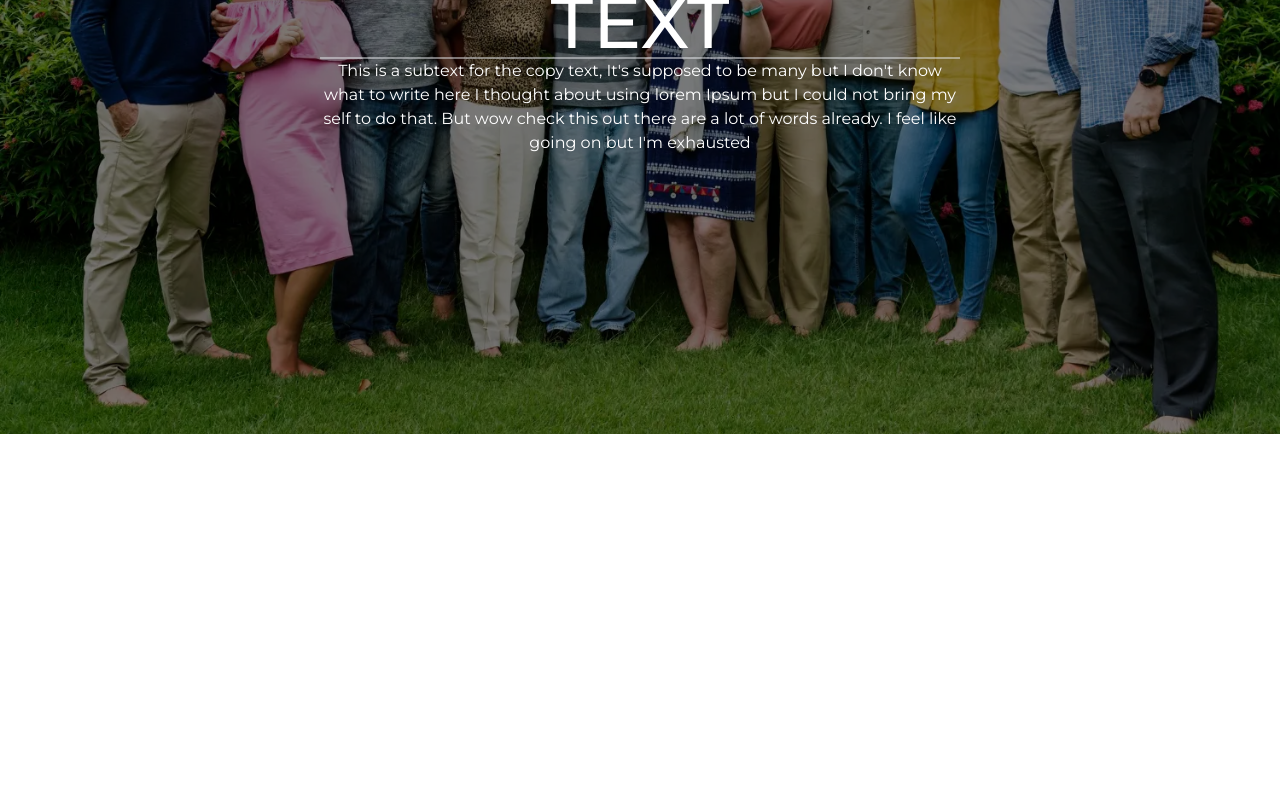
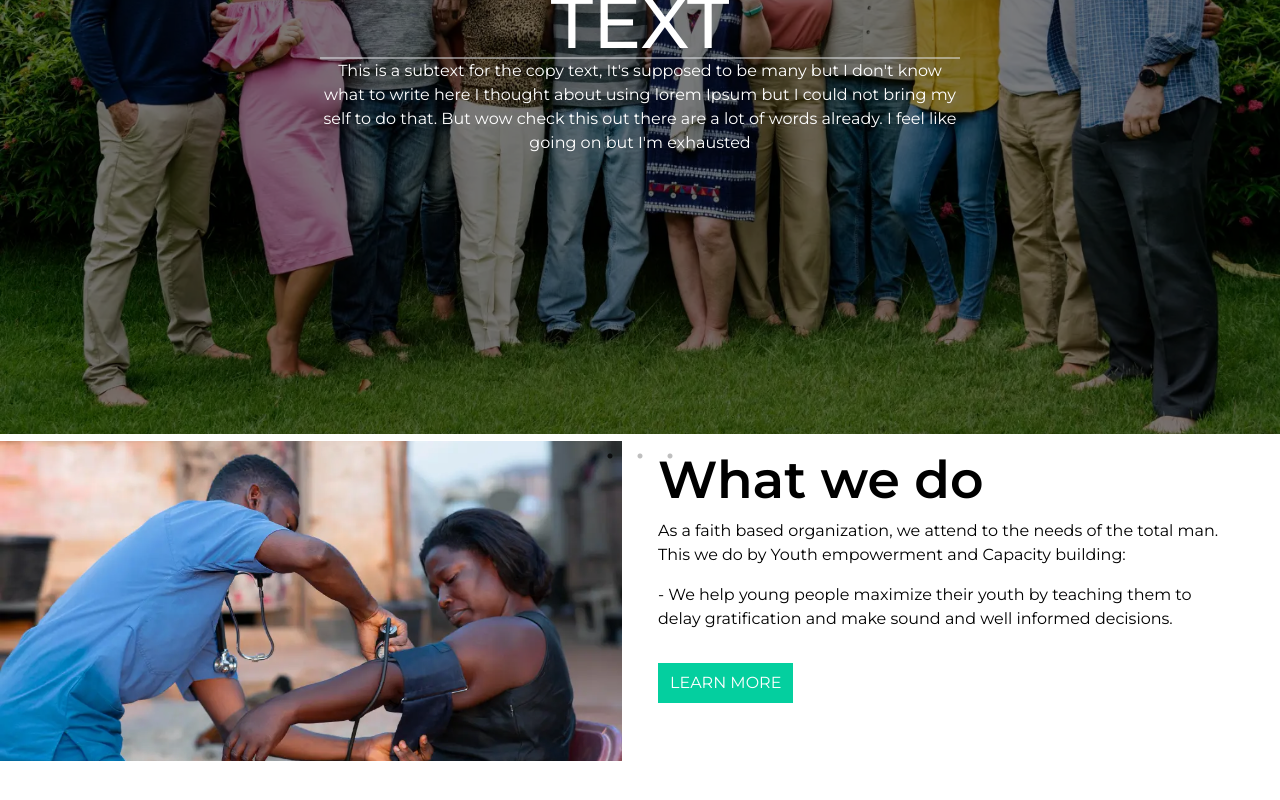
Before and after one commit to ebokes/mercy-house-initiative, a React (Create React App) app: page / in a window 1280 px wide. Shown: the part 366-1166 px from the top of the page. Before the commit the page ends 807 px from the top, so only its background shows below. Built offline with nearby package versions, Linux system fonts and the light colour scheme.

Commit message:
style: style whatWeDo section of the landing page

```diff
--- a/src/App.js
+++ b/src/App.js
@@ -10,7 +10,7 @@ import WhoWeAre from "./pages/WhoWeAre";
 
 function App() {
   return (
-    <div className="font-Montserrat overflow-hidden relative">
+    <div className="font-Montserrat overflow-x-hidden relative">
       <Navbar />
       <Routes>
         <Route path="/" element={<WhoWeAre />} />
--- a/src/components/WhatWeDoIntro.jsx
+++ b/src/components/WhatWeDoIntro.jsx
@@ -1,7 +1,31 @@
 import React from "react";
+import { Link } from "react-router-dom";
 
 const WhatWeDoIntro = () => {
-  return <div>WhatWeDoIntro</div>;
+  return (
+    <section className="lg:flex justify-between h-80 space-x-9 mb-[200px] mx-auto">
+      <div className="h-full  lg:w-[50%] bg-cover bg-no-repeat bg-medic bg-center"></div>
+      <div className="lg:w-[50%] bg-gradient-to-t from-white to-white">
+        <div className="lg:max-w-[600px] pr-5">
+          <h2 className="text-[52px] font-semibold">What we do</h2>
+          <p className="mb-4">
+            As a faith based organization, we attend to the needs of the total
+            man. This we do by Youth empowerment and Capacity building:
+          </p>
+          <p>
+            - We help young people maximize their youth by teaching them to
+            delay gratification and make sound and well informed decisions.
+          </p>
+          <Link
+            className="bg-color1 text-white px-3 py-2 inline-block mt-8"
+            to="/whatwedo"
+          >
+            LEARN MORE
+          </Link>
+        </div>
+      </div>
+    </section>
+  );
 };
 
 export default WhatWeDoIntro;
--- a/src/index.css
+++ b/src/index.css
@@ -2,12 +2,15 @@
 @tailwind components;
 @tailwind utilities;
 
+@layer utilities {
   .center {
     @apply absolute top-[50%] left-[50%] translate-x-[-50%] translate-y-[-50%];
   }
   .hero-bg {
     @apply h-screen bg-no-repeat bg-cover bg-center m-auto relative shadow-[inset_0_0_0_1000px_#00000083];
   }
+
   .hero-center-text {
     @apply text-white max-w-2xl text-center absolute center;
   }
+}
--- a/src/pages/WhoWeAre.jsx
+++ b/src/pages/WhoWeAre.jsx
@@ -1,10 +1,12 @@
 import React from "react";
+import WhatWeDoIntro from "../components/WhatWeDoIntro";
 import WhoWeAreIntro from "../components/WhoWeAreInto";
 
 const WhoWeAre = () => {
   return (
     <>
       <WhoWeAreIntro />
+      <WhatWeDoIntro />
     </>
   );
 };
--- a/tailwind.config.js
+++ b/tailwind.config.js
@@ -4,10 +4,21 @@ module.exports = {
   content: ["./src/**/*.{js,jsx,ts,tsx}"],
   theme: {
     extend: {
+      colors: {
+        color1: "#04CF9F",
+        color2: "#F8F8F8",
+        color3: "#000000",
+        color4: "#FFFFFF",
+      },
       fontFamily: {
         Montserrat: ["Montserrat", "sans-serif"],
       },
-      // backgroundImage,
+      backgroundImage: {
+        medic: " url('/src/assets/medication.webp')",
+        bg1: "url('/src/assets/bg1.webp')",
+        bg2: "url('/src/assets/bg2.webp')",
+        bg3: "url('/src/assets/bg3.webp')",
+      },
     },
   },
   plugins: [],
```
Also changed, not shown: src/assets/medication.webp (added). Lines whose indentation alone changed are shown as unchanged.
